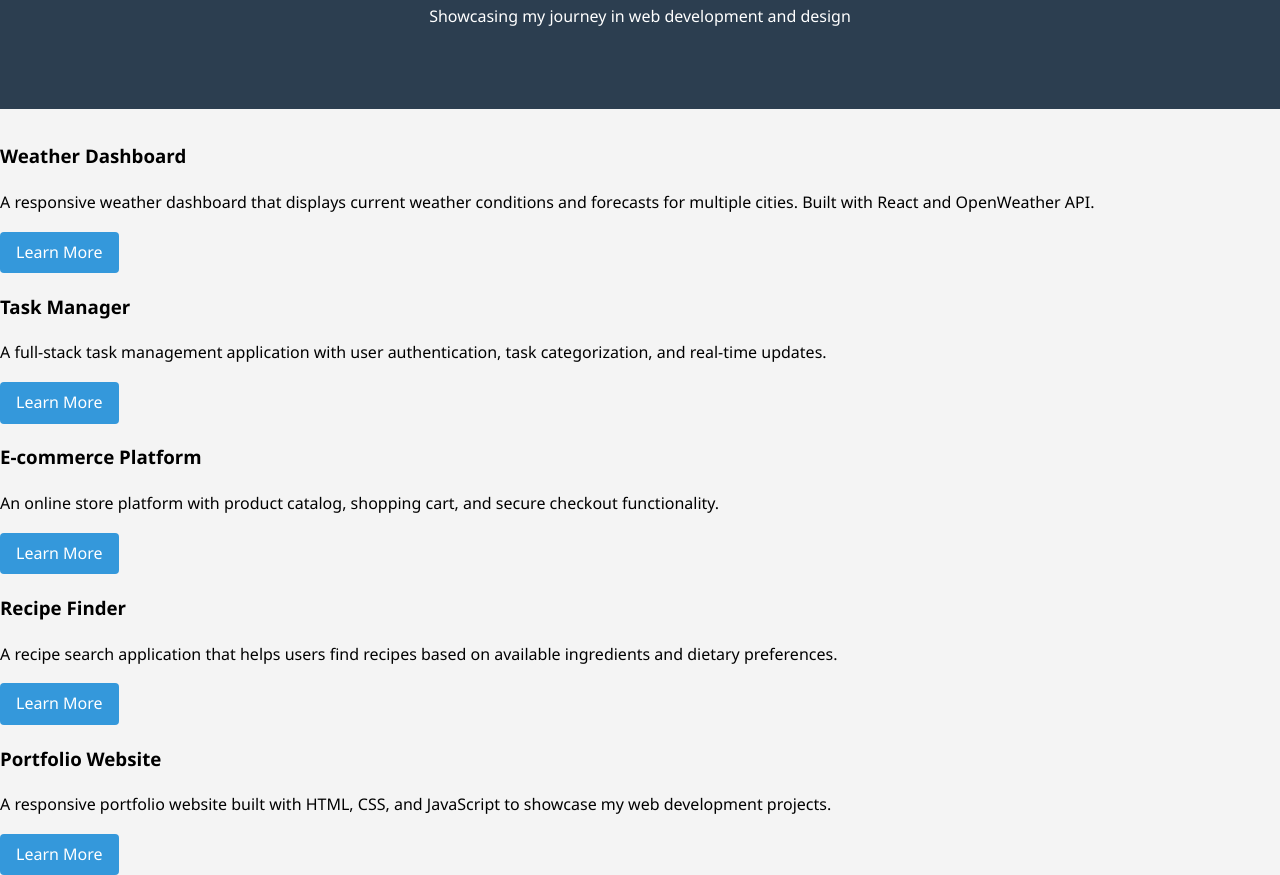
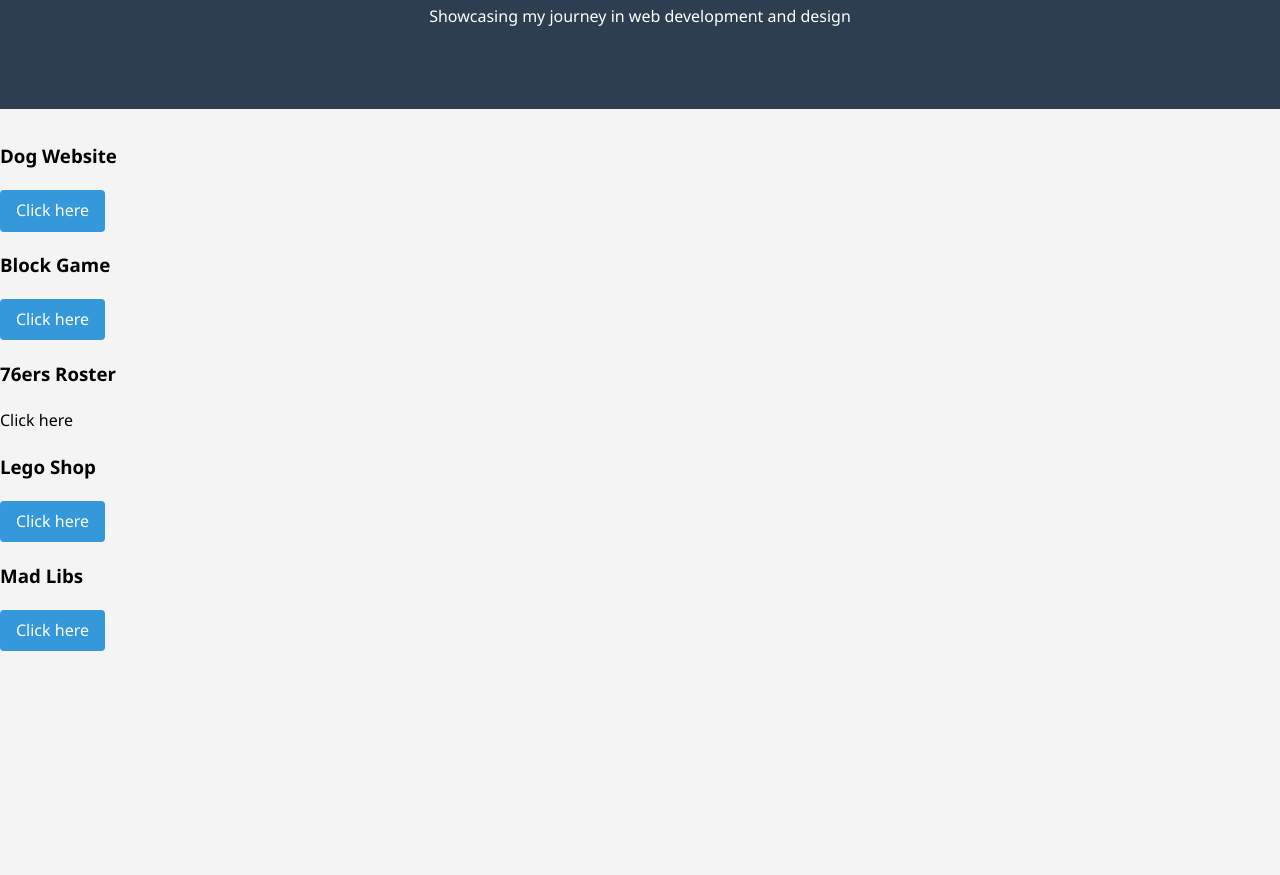
Before and after one commit to joeyd3/joeyd3.github.io, a plain HTML site: page index.html in a window 1280 px wide. Shown: the part 212-1087 px from the top of the page. After the commit the page ends 863 px from the top, so only its background shows below. Drawn offline with Linux system fonts and the light colour scheme.

Commit message:
Update index.html

```diff
--- a/index.html
+++ b/index.html
@@ -111,32 +111,28 @@
         <p>Showcasing my journey in web development and design</p>
     </div>
 
-                    <h3>Weather Dashboard</h3>
-                    <p>A responsive weather dashboard that displays current weather conditions and forecasts for multiple cities. Built with React and OpenWeather API.</p>
-                    <a href="https://cerulean-wind-viola.glitch.me" class="btn">Learn More</a>
+                    <h3>Dog Website</h3>
+
+                    <a href="https://cerulean-wind-viola.glitch.me" class="btn">Click here</a>
                 </div>
 </div>
-                    <h3>Task Manager</h3>
-                    <p>A full-stack task management application with user authentication, task categorization, and real-time updates.</p>
-                    <a href="projects/task-manager.html" class="btn">Learn More</a>
+                    <h3>Block Game</h3>
+                    <a href="https://plum-sneaky-conifer.glitch.me" class="btn">Click here</a>
                 </div>
             </div>
-                    <h3>E-commerce Platform</h3>
-                    <p>An online store platform with product catalog, shopping cart, and secure checkout functionality.</p>
-                    <a href="projects/ecommerce.html" class="btn">Learn More</a>
+                    <h3>76ers Roster</h3
+                    <a href="https://potent-global-fibula.glitch.me" class="btn">Click here</a>
                 </div>
             </div>
-                    <h3>Recipe Finder</h3>
-                    <p>A recipe search application that helps users find recipes based on available ingredients and dietary preferences.</p>
-                    <a href="projects/recipe-finder.html" class="btn">Learn More</a>
+                    <h3>Lego Shop </h3>
+                    <a href="https://scratched-ultra-stew.glitch.me" class="btn">Click here</a>
                 </div>
             </div>
-                    <h3>Portfolio Website</h3>
-                    <p>A responsive portfolio website built with HTML, CSS, and JavaScript to showcase my web development projects.</p>
-                    <a href="projects/portfolio.html" class="btn">Learn More</a>
+                    <h3>Mad Libs</h3>
+                    <a href="https://speckle-nonchalant-cause.glitch.me" class="btn">Click here</a>
                 </div>
             </div>
-        </section>
-    </div>
+
+
 </body>
 </html>
```
